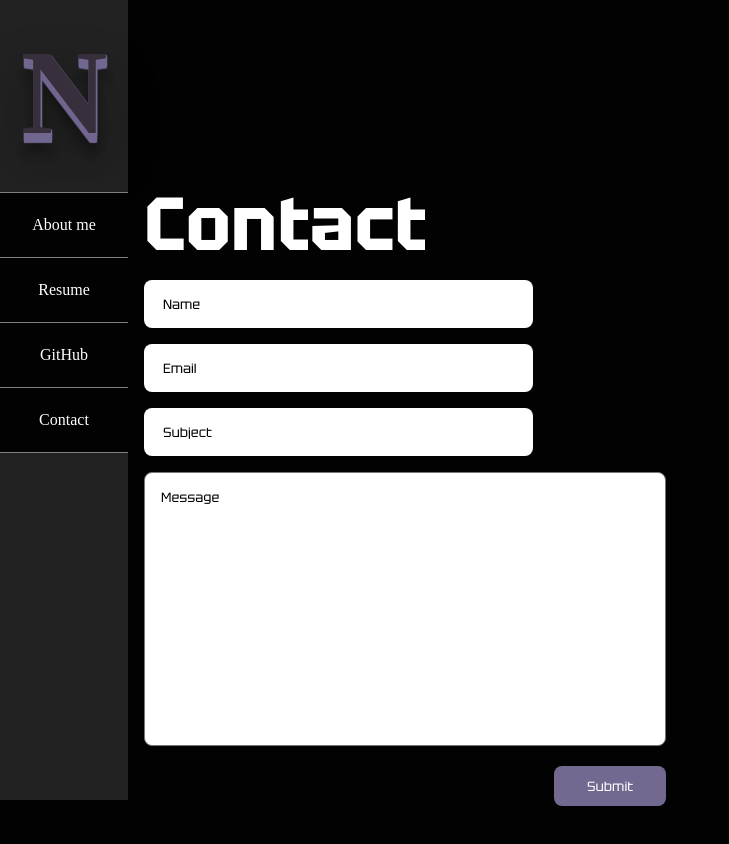
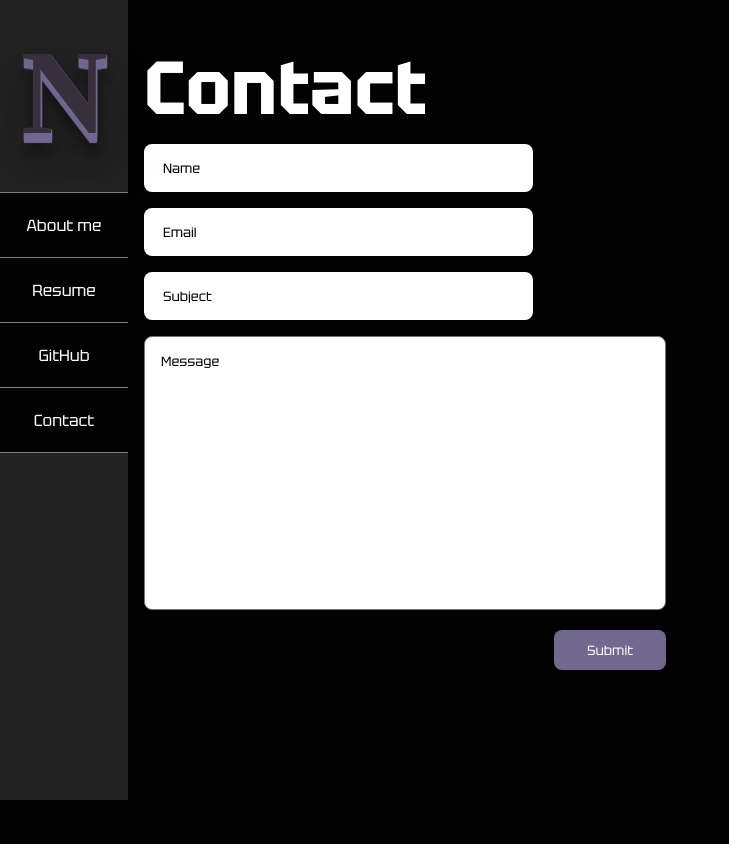
Before and after one commit to nathanejbrown/portfolio, an Angular app: page /contact in a window 1280 px wide. Shown: the top 844 px of the page, without its empty margins (0-729 px from the left). Built offline with nearby package versions, Linux system fonts and the light colour scheme.

Commit message:
styles fixes

```diff
--- a/src/app/app.component.scss
+++ b/src/app/app.component.scss
@@ -5,7 +5,6 @@
 }
 
 .content {
-  margin-top: 8.5rem;
   margin-left: 10%;
   padding: 1rem;
   height: 100vh;
--- a/src/app/components/left-nav/left-nav.component.scss
+++ b/src/app/components/left-nav/left-nav.component.scss
@@ -21,6 +21,7 @@
     justify-content: center;
     align-items: center;
     color: white;
+    font-family: 'Tektur';
 
     &:first-child {
       border-top: 1px solid grey;
```
